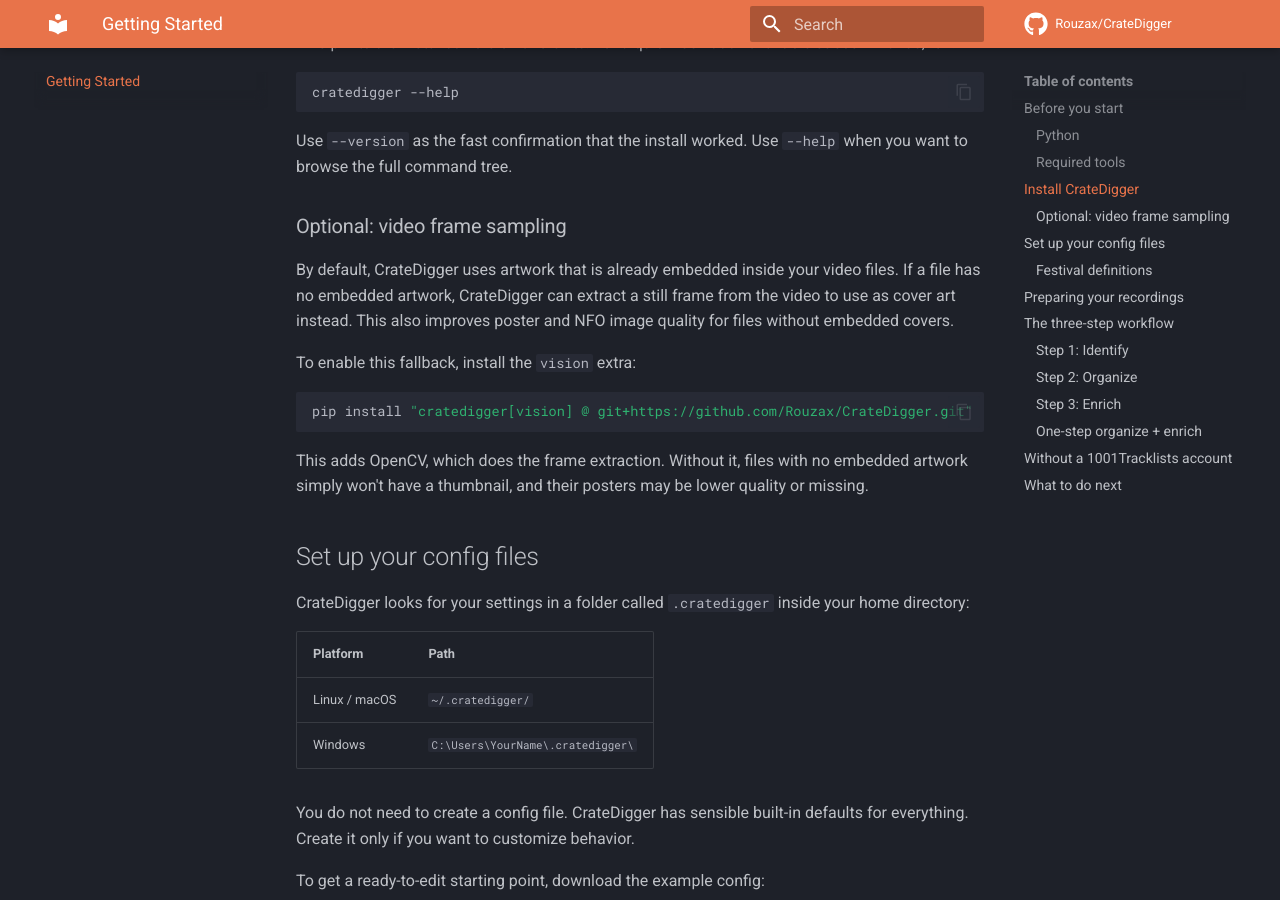
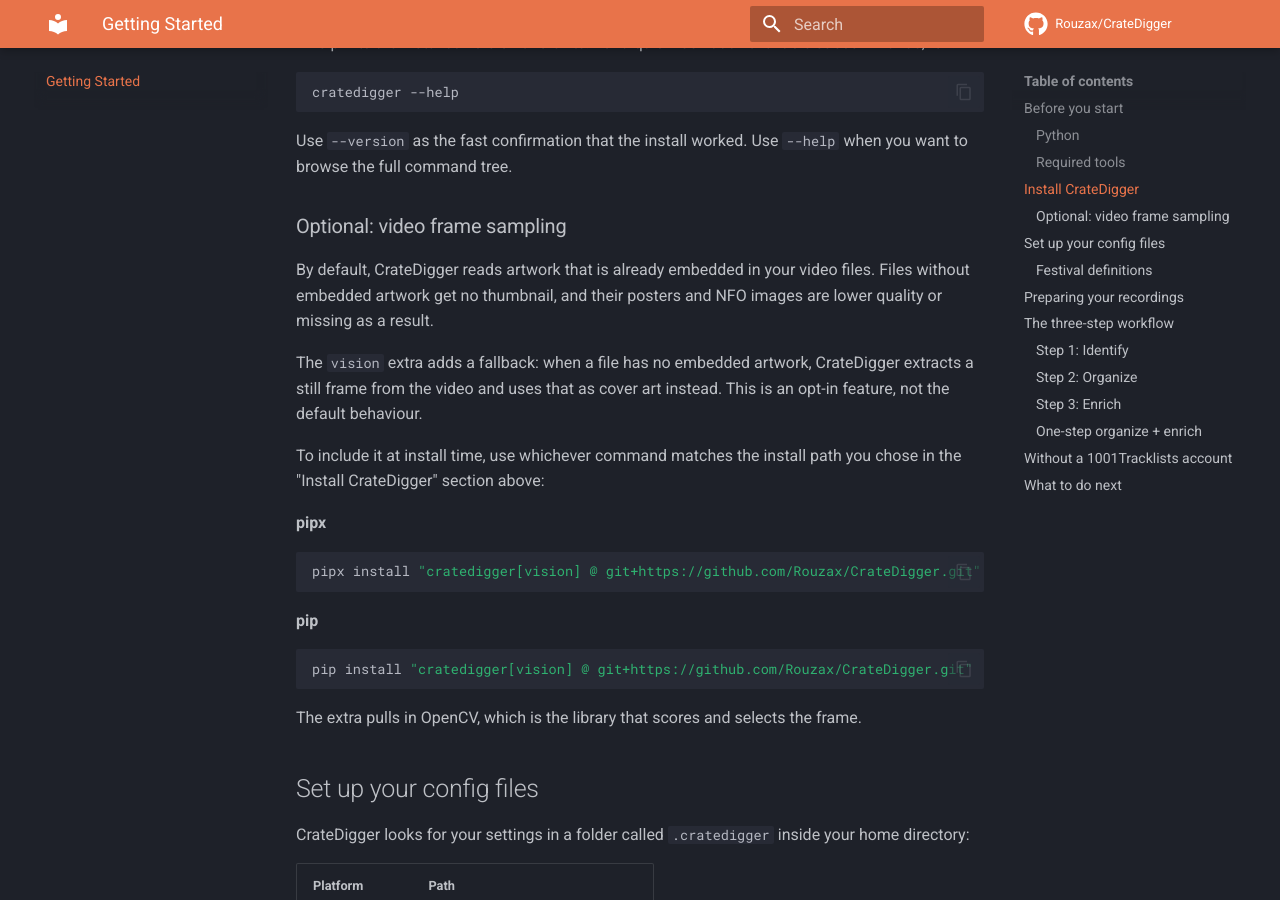
Before and after one commit to Rouzax/CrateDigger, an MkDocs documentation site: the page built from docs/getting-started.md, in a window 1280 px wide and 900 px high, scrolled down 1636 px. Built offline with MkDocs 1.6.1 and Material for MkDocs 9.7.7, drawn with Linux system fonts in a browser that asks for light colours; comment, search, counter and statistics services are not loaded.

Commit message:
docs: clarify vision-extra default behaviour and show pipx install

````diff
--- a/docs/getting-started.md
+++ b/docs/getting-started.md
@@ -96,19 +96,28 @@
 
 ### Optional: video frame sampling
 
-By default, CrateDigger uses artwork that is already embedded inside your video files.
-If a file has no embedded artwork, CrateDigger can extract a still frame from the video
-to use as cover art instead. This also improves poster and NFO image quality for files
-without embedded covers.
+By default, CrateDigger reads artwork that is already embedded in your video files. Files
+without embedded artwork get no thumbnail, and their posters and NFO images are lower
+quality or missing as a result.
 
-To enable this fallback, install the `vision` extra:
+The `vision` extra adds a fallback: when a file has no embedded artwork, CrateDigger
+extracts a still frame from the video and uses that as cover art instead. This is an
+opt-in feature, not the default behaviour.
 
+To include it at install time, use whichever command matches the install path you chose
+in the "Install CrateDigger" section above:
+
+**pipx**
+```bash
+pipx install "cratedigger[vision] @ git+https://github.com/Rouzax/CrateDigger.git"
+```
+
+**pip**
 ```bash
 pip install "cratedigger[vision] @ git+https://github.com/Rouzax/CrateDigger.git"
 ```
 
-This adds OpenCV, which does the frame extraction. Without it, files with no embedded
-artwork simply won't have a thumbnail, and their posters may be lower quality or missing.
+The extra pulls in OpenCV, which is the library that scores and selects the frame.
 
 ## Set up your config files
 
````
Also changed, not shown: README.md (+6 -0 lines), docs/faq.md (+6 -0 lines).
